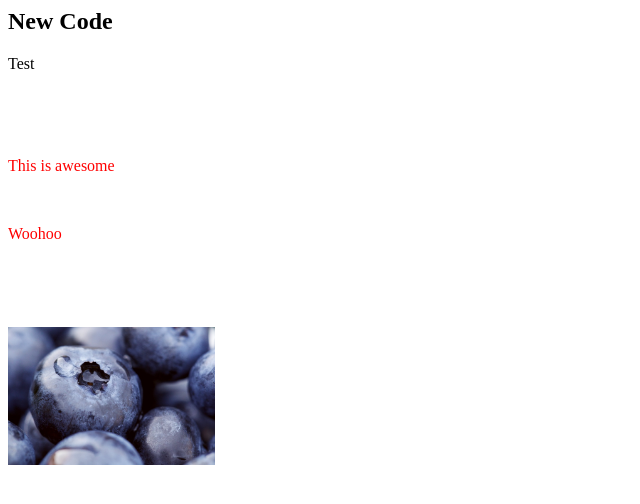
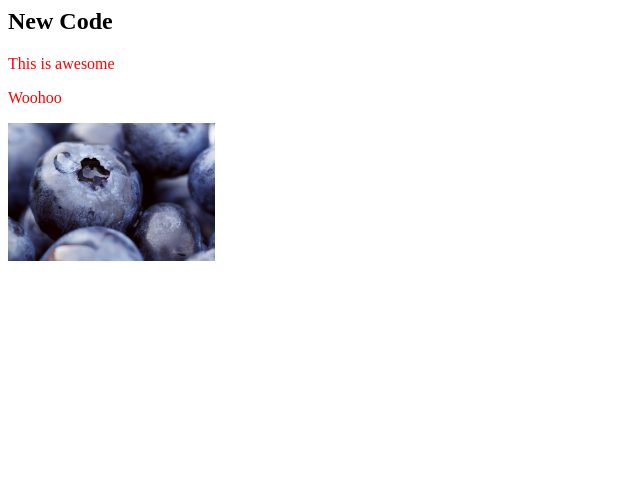
Before and after one commit to ChamplainBrent/TestPage, a plain HTML site: page index.html in a window 1280 px wide. Shown: the whole page, without its empty margins (0-640 px from the left). Drawn offline with Linux system fonts and the light colour scheme.

Commit message:
Update index.html

```diff
--- a/index.html
+++ b/index.html
@@ -1,26 +1,10 @@
 </head>
 
-<body lang=EN-US style='tab-interval:.5in;word-wrap:break-word'>
-
-<div class=WordSection1>
-
- <h2>New Code</h2>
-
-<p class=MsoNormal>Test</p>
-
-<p class=MsoNormal><o:p>&nbsp;</o:p></p>
-
-<p class=MsoNormal><o:p>&nbsp;</o:p></p>
+<h2>New Code</h2>
 
 <p class=MsoNormal><span style='color:red'>This is awesome<o:p></o:p></span></p>
 
-<p class=MsoNormal><span style='color:red'><o:p>&nbsp;</o:p></span></p>
-
 <p class=MsoNormal><span style='color:red'>Woohoo<o:p></o:p></span></p>
-
-<p class=MsoNormal><span style='color:red'><o:p>&nbsp;</o:p></span></p>
-
-<p class=MsoNormal><span style='color:red'><o:p>&nbsp;</o:p></span></p>
 
 <p class=MsoNormal><span style='color:red;mso-no-proof:yes'><!--[if gte vml 1]><v:shapetype
  id="_x0000_t75" coordsize="21600,21600" o:spt="75" o:preferrelative="t"
```
